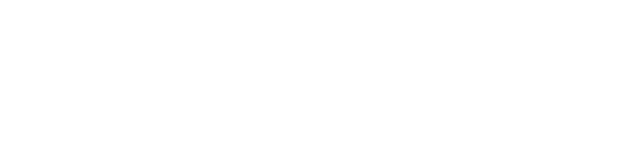
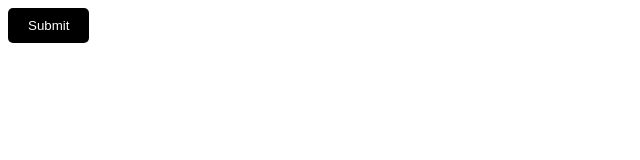
Before and after one commit to acciojob/hover-button-Ahmad-Arsh, a website: page main.html in a window 1280 px wide. Shown: the whole page, without its empty margins (0-640 px from the left). Drawn offline with Linux system fonts and the light colour scheme.

Commit message:
created a submission

```diff
--- a/main.html
+++ b/main.html
@@ -7,6 +7,9 @@
 </head>
 
 <body>
+
+	<button id="btn">Submit</button>
+
 	<!-- the entire body must be written by student -->
     <script type="text/javascript" src="./script.js">
 </script>
--- a/styles.css
+++ b/styles.css
@@ -1,2 +1,15 @@
+#btn {
+  background-color: black;
+  color: white;
+  border-radius: 5px;
+  border: none;
+  padding: 10px 20px;
+}
+
+#btn:hover {
+  background-color: yellow;
+  color: black;
+  border-radius: 30px;
+}
 
 /* Your CSS Code here. */
```
